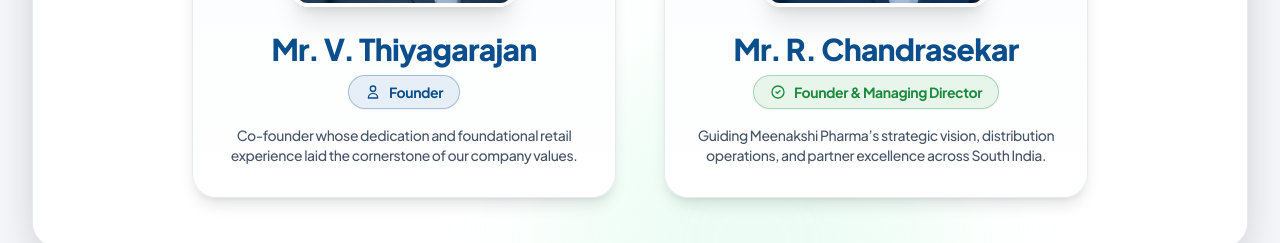
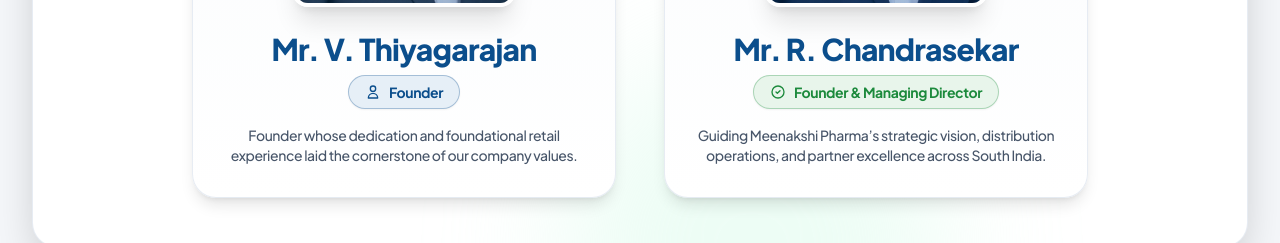
Before and after one commit to meenakshipharma/Meenakshi-Pharma, a React (Vite) app: page /about in a window 1280 px wide. Shown: the part 2640-2883 px from the top of the page. Built offline with nearby package versions, Linux system fonts and the light colour scheme; no server answers.

Commit message:
fix:founder

```diff
--- a/src/pages/About.jsx
+++ b/src/pages/About.jsx
@@ -324,7 +324,7 @@
                 </div>
 
                 <p className="text-xs sm:text-sm text-slate-600 leading-relaxed font-medium mt-1">
-                  Co-founder whose dedication and foundational retail experience laid the cornerstone of our company values.
+                  Founder whose dedication and foundational retail experience laid the cornerstone of our company values.
                 </p>
               </motion.div>
 
```
